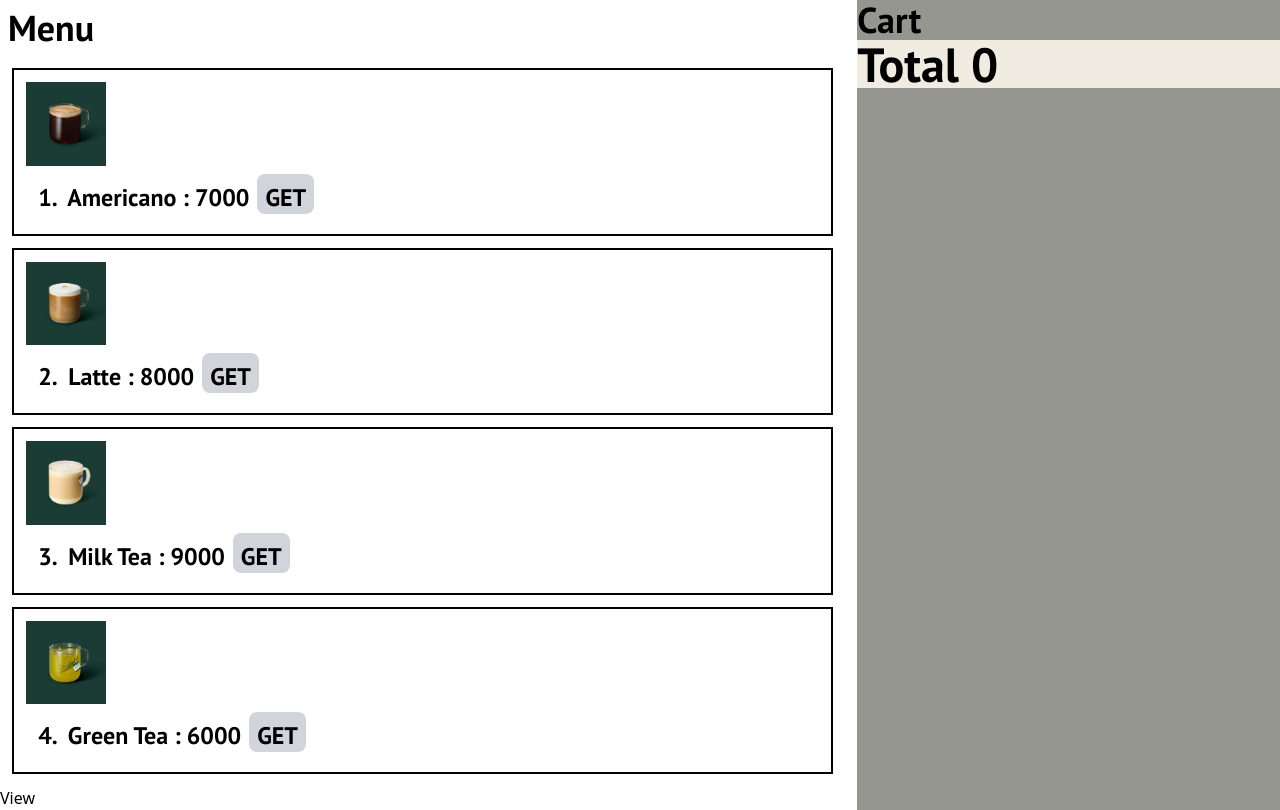
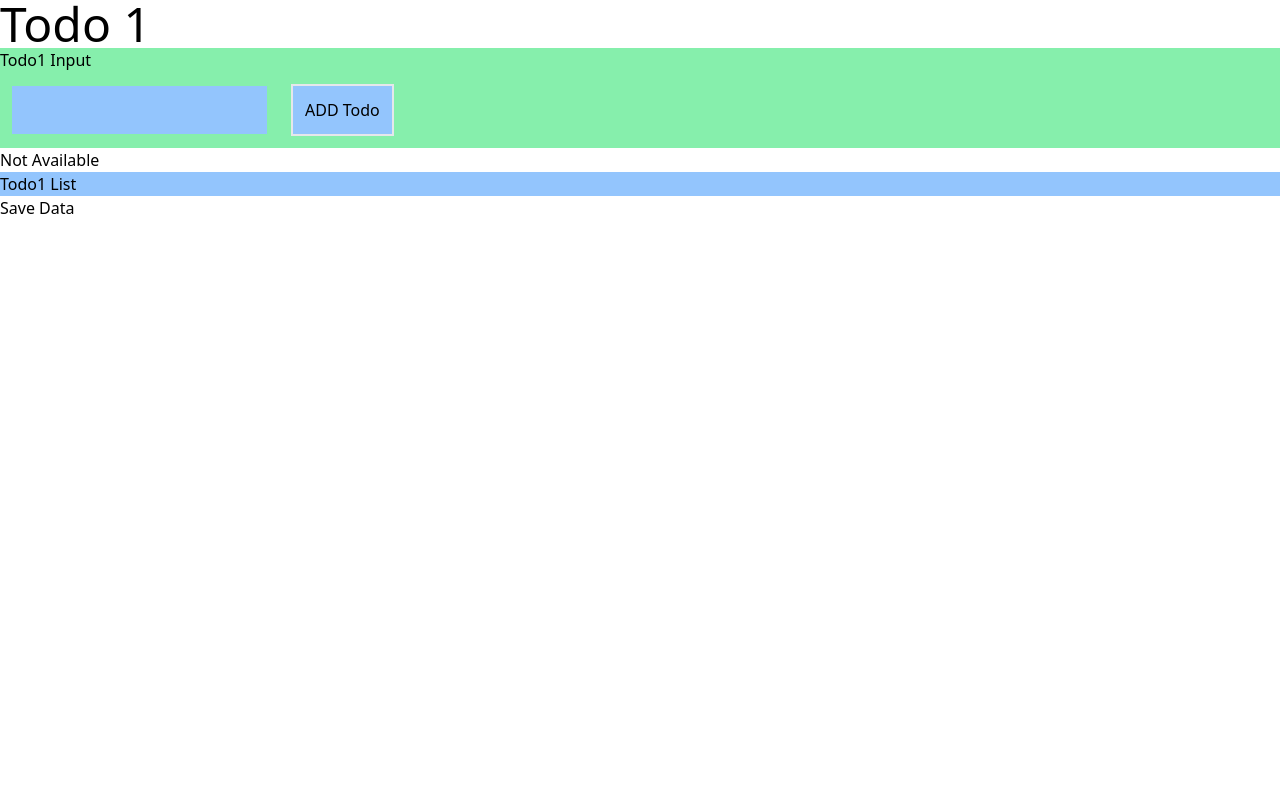
Before and after one commit to bryhkim9494/v01, a React (Create React App) app: page / in a window 1280 px wide. Built offline with nearby package versions, Linux system fonts and the light colour scheme.

Commit message:
리액트 todo CRUD

```diff
--- a/package.json
+++ b/package.json
@@ -10,6 +10,7 @@
     "react": "^18.2.0",
     "react-dom": "^18.2.0",
     "react-scripts": "5.0.1",
+    "react-uuid": "^2.0.0",
     "web-vitals": "^2.1.4"
   },
   "scripts": {
--- a/src/App.js
+++ b/src/App.js
@@ -1,4 +1,5 @@
 import Kiosk from "./components/kiosk";
+import Todo1 from "./components/todo1";
 
 
 
@@ -8,7 +9,8 @@ function App({ id }) {
   return (
     <div>
       {/* <Todo></Todo> */}
-      <Kiosk></Kiosk>
+      {/* <Kiosk></Kiosk> */}
+      <Todo1></Todo1>
     </div>
   );
 }
--- /dev/null
+++ b/src/components/todo1/Todo1Input.js
@@ -0,0 +1,37 @@
+import { useState } from "react";
+
+
+const Todo1Input = ({ addTodo }) => {
+
+    const [todo, setTodo] = useState({ title: '' })
+
+    return (
+        <div className="w-full bg-green-300">
+            <div>Todo1 Input</div>
+            <div>
+                <input
+                    className="m-3 p-3 bg-blue-300"
+                    type="text"
+                    name="title"
+                    value={todo.title}
+                    onChange={(e) => {
+                        todo.title = e.target.value
+                        setTodo({ ...todo })
+                    }}>
+
+                </input>
+                <button
+                    className="bg-blue-300 m-3 p-3 border-2"
+                    onClick={() => {
+                        addTodo(todo)
+                        setTodo({ title: '' })
+                    }}
+                >
+                    ADD Todo
+                </button>
+            </div>
+        </div>
+    );
+}
+
+export default Todo1Input;
--- /dev/null
+++ b/src/components/todo1/Todo1List.js
@@ -0,0 +1,20 @@
+
+
+const Todo1List = ({ todos, requestView }) => {
+    return (
+        <div className="w-full bg-blue-300">
+            <div>Todo1 List</div>
+            <ul>
+                {todos.map(t =>
+                    <li
+                        key={t.tno}
+                        onClick={() => requestView(t.tno)}
+                    >
+                        {t.tno} - {t.title}
+                    </li>)}
+            </ul>
+        </div>
+    );
+}
+
+export default Todo1List;
--- /dev/null
+++ b/src/components/todo1/Todo1Read.js
@@ -0,0 +1,51 @@
+import { useEffect, useState } from "react";
+
+
+const Todo1Read = ({ current, remove, modify }) => {
+
+
+    // 비동기 통신할때는 무조건 useEffect
+    // 상태가 유지될때 props에 따라 값을 바꿔주고싶을때도 useEffect
+
+    // 오늘 수업 핵심코드-------------------
+    const [todo, setTodo] = useState(current)
+
+    useEffect(() => {
+        setTodo(current)
+    }, [current])
+    // --------------------------
+
+    if (!todo) {
+        return <>Not Available</>
+    }
+
+    return (
+        <div className="w-full bg-red-300">
+
+            <div>Todo1 Read</div>
+            <div>
+                {todo.tno}
+            </div>
+            <div>
+                <input
+                    type="text"
+                    name="title"
+                    value={todo.title}
+                    onChange={(e) => {
+                        todo.title = e.target.value
+                        setTodo({ ...todo })
+                    }} />
+            </div>
+            <div>
+                <button className="m-2 p-2 bg-blue-300" onClick={() => modify(todo)}>
+                    MOD
+                </button>
+                <button className="m-2 p-2 bg-red-600" onClick={() => remove(todo.tno)}>
+                    DEL
+                </button>
+            </div>
+        </div>
+    );
+}
+
+export default Todo1Read;
--- /dev/null
+++ b/src/components/todo1/Todo1Saver.js
@@ -0,0 +1,9 @@
+
+
+const Todo1Saver = ({ saveAll }) => {
+    return (
+        <button onClick={saveAll}>Save Data</button>
+    );
+}
+
+export default Todo1Saver;
--- /dev/null
+++ b/src/components/todo1/index.js
@@ -0,0 +1,68 @@
+import { useEffect, useState } from "react";
+import Todo1List from "./Todo1List";
+import Todo1Input from "./Todo1Input";
+import Todo1Read from "./Todo1Read";
+import uuid from 'react-uuid'
+import Todo1Saver from "./Todo1Saver";
+//             index(상위)
+//      List    Input     Read(하위)
+const Todo1 = () => {
+
+    const [todos, setTodos] = useState([])
+    const [current, setCurrent] = useState(null)
+
+    useEffect(() => {
+        const jsonStr = localStorage.getItem("todos")
+        if (jsonStr) {
+            setTodos(JSON.parse(jsonStr))
+        }
+    }, [])
+
+    const saveAll = () => {
+        const str = JSON.stringify(todos)
+        localStorage.setItem("todos", str)
+    }
+
+    const addTodo = (todoObj) => {
+        console.log(uuid(), todoObj)
+        setTodos([...todos, { tno: uuid(), ...todoObj }])
+    }
+
+    const requestView = (tno) => {
+        const target = todos.filter(todo => todo.tno === tno)[0]
+        console.log("requestView ", target)
+        setCurrent(target)
+    }
+
+    const remove = (tno) => {
+        setTodos(todos.filter(todo => todo.tno !== tno))
+        setCurrent(null)
+    }
+    const modify = (modifiedTodo) => {
+        const target = todos.filter(todo => todo.tno === modifiedTodo.tno)[0]
+        target.title = modifiedTodo.title
+        setTodos([...todos])
+        setCurrent(null)
+
+
+    }
+
+
+
+
+    return (
+        <>
+            <div className="text-5xl">
+                Todo 1
+            </div>
+            <div>
+                <Todo1Input addTodo={addTodo}></Todo1Input>
+                <Todo1Read current={current} remove={remove} modify={modify} ></Todo1Read>
+                <Todo1List requestView={requestView} todos={todos} ></Todo1List>
+                <Todo1Saver saveAll={saveAll} ></Todo1Saver>
+            </div>
+        </>
+    );
+}
+
+export default Todo1;
```
Also changed, not shown: 1 other file (tests, documents, lock files or other folders).
